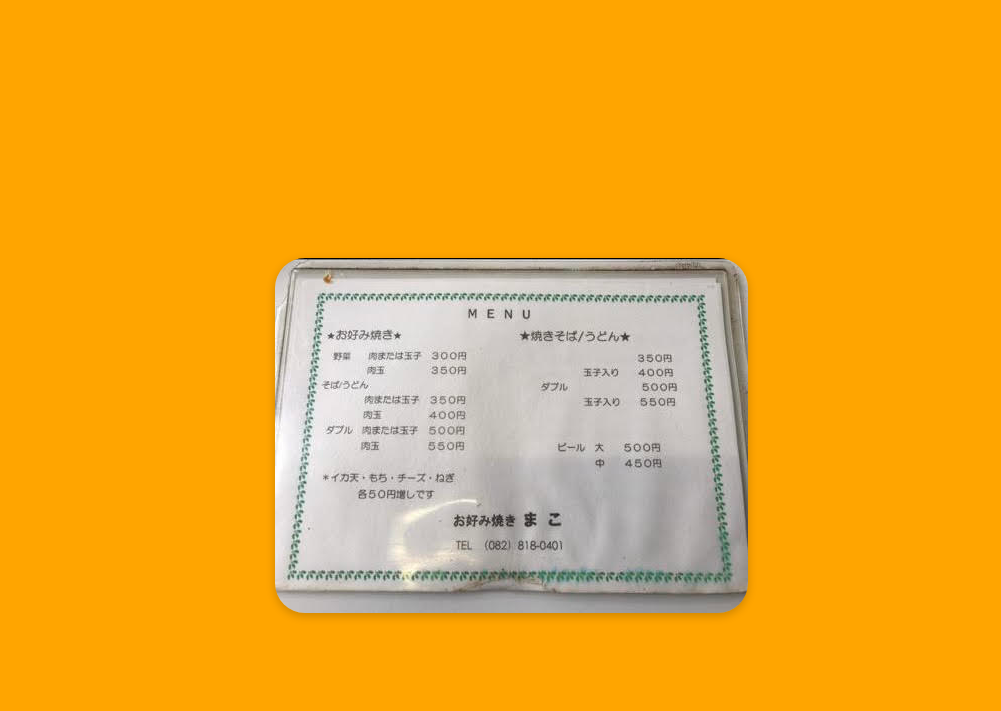
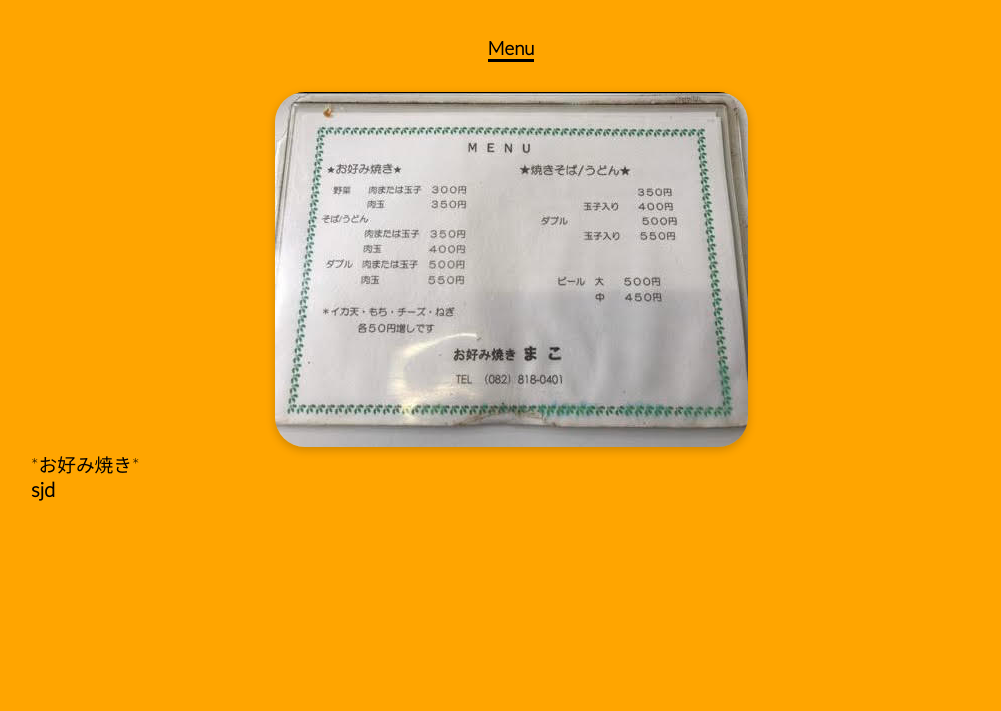
Before and after one commit to shinji-Yama77/MAKO-restaurant-website, a plain HTML site: page menu.html in a window 1280 px wide. Shown: the part 89-800 px from the top of the page, without its empty margins (129-1130 px from the left). Drawn offline with Linux system fonts and the light colour scheme.

Commit message:
added edits

```diff
--- a/menu.html
+++ b/menu.html
@@ -29,9 +29,21 @@
   <main>
     <section class="menu1">
       <div class="container flex">
+        <div class="menu-small">
+          <h3>Menu</h3>
+        </div>
+      </div>
+      <div class="container flex">
         <div class="menu">
           <img src="./imgs/menu.jpg" alt="">
         </div>
+      </div>
+    </section>
+
+    <section class="menu-text">
+      <div class="container">
+        <h3>*お好み焼き*</h3>
+        <h4>sjd</h4>
       </div>
     </section>
   </main>
--- a/style.css
+++ b/style.css
@@ -201,11 +201,26 @@ span {
   display: inline;
 }
 
+/* menu.html */
+
 .menu img {
   box-shadow: 0 3px 10px rgba(0,0,0, 0.2);
   border-radius: 30px;
 }
 
 .menu1 {
-  height: 800px;
+
 }
+
+.menu-text h3 {
+  font-weight: 100;
+}
+
+.menu-text {
+  height: 400px;
+}
+
+.menu-small h3 {
+  border-bottom: 3px black solid;
+  margin-bottom: 30px;
+}
```
Also changed, not shown: locations.html (+2 -2 lines).
